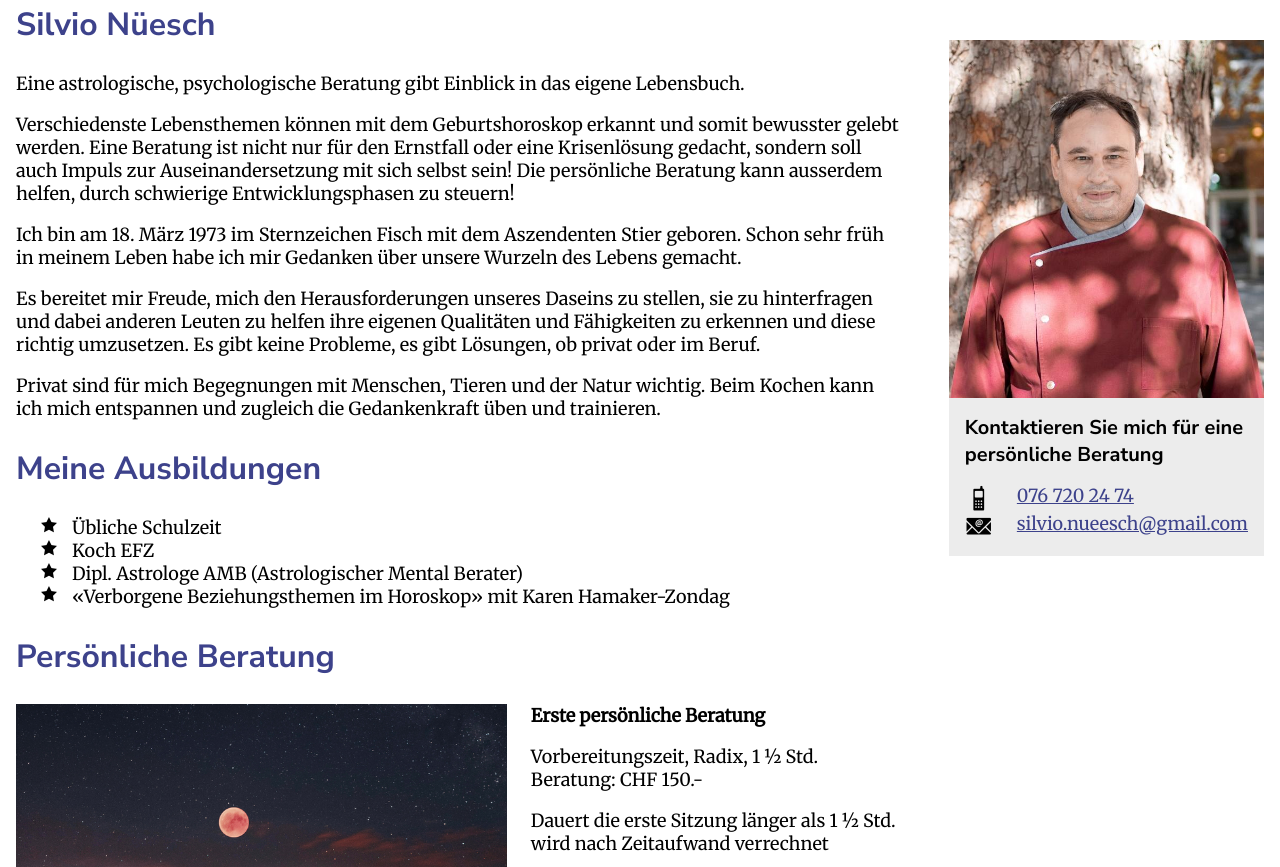
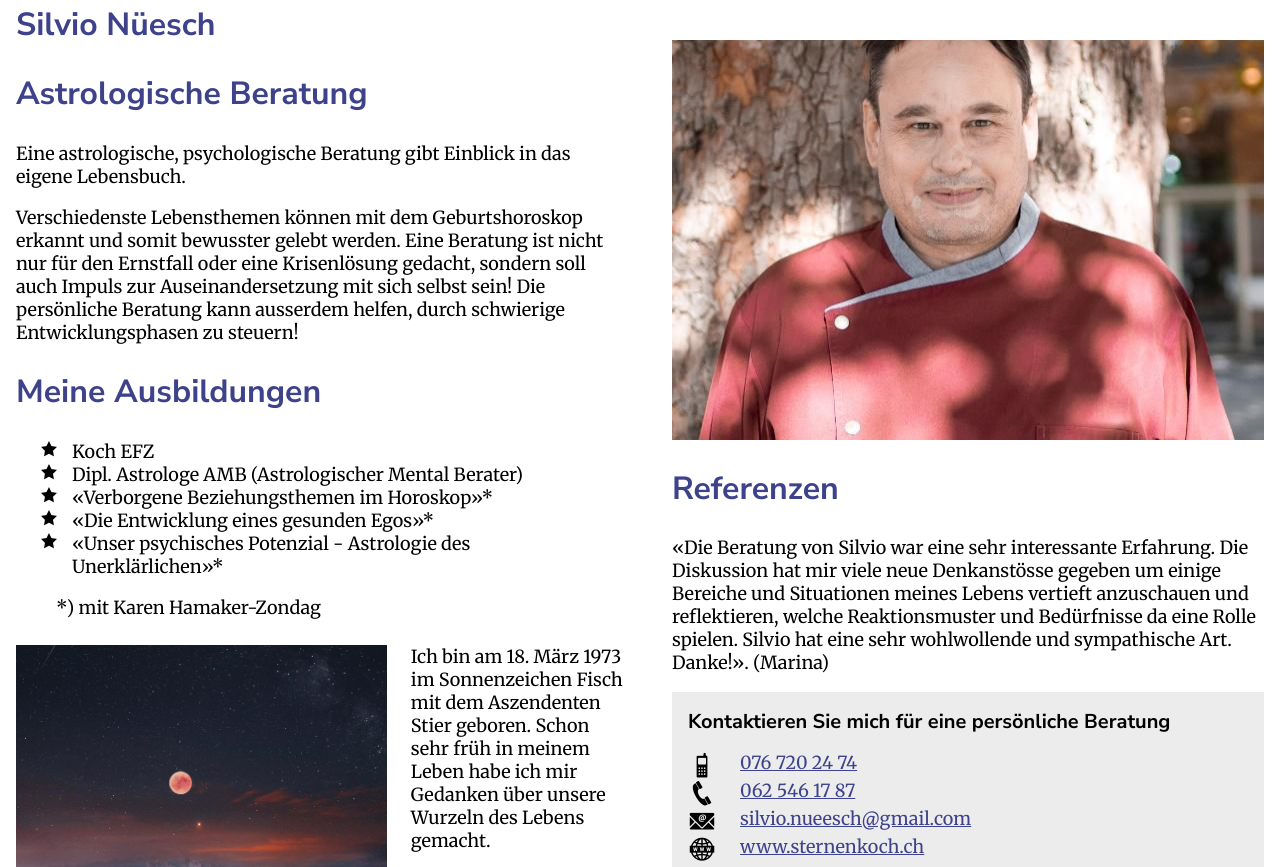
Before and after one commit to phylor/sternenkoch.ch, a plain HTML site: page index.html in a window 1280 px wide. Shown: the part 154-1021 px from the top of the page. Drawn offline with Linux system fonts and the light colour scheme.

Commit message:
Update index.html

```diff
--- a/index.html
+++ b/index.html
@@ -146,30 +146,39 @@
     <div class="container">
       <div class="content">
         <h2>Silvio Nüesch</h2>
-            <p>Eine astrologische, psychologische Beratung gibt Einblick in das eigene Lebensbuch.</p>
-            <p>Verschiedenste Lebensthemen können mit dem Geburtshoroskop erkannt und somit bewusster gelebt werden. Eine Beratung ist nicht nur für den Ernstfall oder eine Krisenlösung gedacht, sondern soll auch Impuls zur Auseinandersetzung mit sich selbst sein! Die persönliche Beratung kann ausserdem helfen, durch schwierige Entwicklungsphasen zu steuern!</p>
+		<h2>Astrologische Beratung</h2>
 
-        <p>Ich bin am 18. März 1973 im Sternzeichen Fisch mit dem Aszendenten Stier geboren. Schon sehr früh in meinem Leben habe ich mir Gedanken über unsere Wurzeln des Lebens gemacht.</p>
+        <p>Eine astrologische, psychologische Beratung gibt Einblick in das eigene Lebensbuch.</p>
+        <p>Verschiedenste Lebensthemen können mit dem Geburtshoroskop erkannt und somit bewusster gelebt werden. Eine Beratung ist nicht nur für den Ernstfall oder eine Krisenlösung gedacht, sondern soll auch Impuls zur Auseinandersetzung mit sich selbst sein! Die persönliche Beratung kann ausserdem helfen, durch schwierige Entwicklungsphasen zu steuern!</p>
 
-        <p>Es bereitet mir Freude, mich den Herausforderungen unseres Daseins zu stellen, sie zu hinterfragen und dabei anderen Leuten zu helfen ihre eigenen Qualitäten und Fähigkeiten zu erkennen und diese richtig umzusetzen. Es gibt keine Probleme, es gibt Lösungen, ob privat oder im Beruf.</p>
-
-        <p>Privat sind für mich Begegnungen mit Menschen, Tieren und der Natur wichtig. Beim Kochen kann ich mich entspannen und zugleich die Gedankenkraft üben und trainieren.</p>
 
         <h2>Meine Ausbildungen</h2>
         <ul>
-          <li>Übliche Schulzeit</li>
           <li>Koch EFZ</li>
           <li>Dipl. Astrologe AMB (Astrologischer Mental Berater)</li>
-          <li>&laquo;Verborgene Beziehungsthemen im Horoskop&raquo; mit Karen Hamaker-Zondag</li>
-        </ul>
+          <li>&laquo;Verborgene Beziehungsthemen im Horoskop&raquo;*</li>
+          <li>&laquo;Die Entwicklung eines gesunden Egos&raquo;*</li>
+          <li>&laquo;Unser psychisches Potenzial - Astrologie des Unerklärlichen&raquo;*</li>
+		  <p>  *) mit Karen Hamaker-Zondag</p>
+		</ul>
 
-        <h2>Persönliche Beratung</h2>
+		<h2></h2>
         <div class="consulting">
           <img src="assets/blutmond_rigi.jpg" alt="Rigi Blutmond" />
 
           <div>
+			<p>Ich bin am 18. März 1973 im Sonnenzeichen Fisch mit dem Aszendenten Stier geboren. Schon sehr früh in meinem Leben habe ich mir Gedanken über unsere Wurzeln des Lebens gemacht.</p>
 
-            <strong>Erste persönliche Beratung</strong>
+			<p>Es bereitet mir Freude, mich den Herausforderungen unseres Daseins zu stellen, sie zu hinterfragen und dabei anderen Leuten zu helfen ihre eigenen Qualitäten und Fähigkeiten zu erkennen und diese richtig umzusetzen. Es gibt keine Probleme, es gibt Lösungen, ob privat oder im Beruf.</p>
+
+			<p>Privat sind für mich Begegnungen mit Menschen, Tieren und der Natur wichtig. Beim Kochen kann ich mich entspannen und zugleich die Gedankenkraft üben und trainieren.</p>
+          </div>
+        </div>
+
+		<h2>Erste persönliche Beratung</h2>
+        <div class="consulting">
+          <div>
+			<strong>Termine nach Vereinbarung</strong>
             <p>Vorbereitungszeit, Radix, 1 ½ Std. Beratung: CHF 150.-
             <p>Dauert die erste Sitzung länger als 1 ½ Std. wird nach Zeitaufwand verrechnet</p>
             <p>Pro Std. CHF 60.-</p>
@@ -180,10 +189,19 @@
       <div class="sidebar">
         <div><img src="assets/silvio.jpg" alt="Silvio Nüesch" /></div>
 
+        <div class="consulting">
+          <div>
+			<h2>Referenzen</h2>
+            <p>&laquo;Die Beratung von Silvio war eine sehr interessante Erfahrung. Die Diskussion hat mir viele neue Denkanstösse gegeben um einige Bereiche und Situationen meines Lebens vertieft anzuschauen und reflektieren, welche Reaktionsmuster und Bedürfnisse da eine Rolle spielen. Silvio hat eine sehr wohlwollende und sympathische Art. Danke!&raquo;. (Marina)</p>
+          </div>
+        </div>
+
         <div class="contact">
           <strong>Kontaktieren Sie mich für eine persönliche Beratung</strong>
-          <div><i class="icofont-mobile-phone"></i> <a href="tel:+41767202474">076 720 24 74</a></div>
+          <div><i class="icofont-mobile-phone"></i> <a href="tel:+41767202474">076 720 24 74 </a></div>
+		  <div><i class="icofont-phone"></i> <a href="tel:+41625461787">062 546 17 87</a></div>
           <div><i class="icofont-email"></i> <a href="mailto:silvio.nueesch@gmail.com">silvio.nueesch@gmail.com</a></div>
+          <div><i class="icofont-web"></i> <a href="https:/www.sternenkoch.ch">www.sternenkoch.ch</a></div>
         </div>
       </div>
     </div>
```
